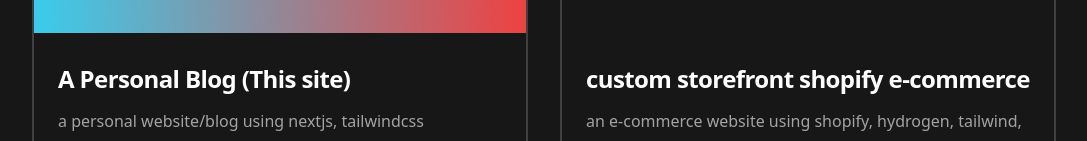
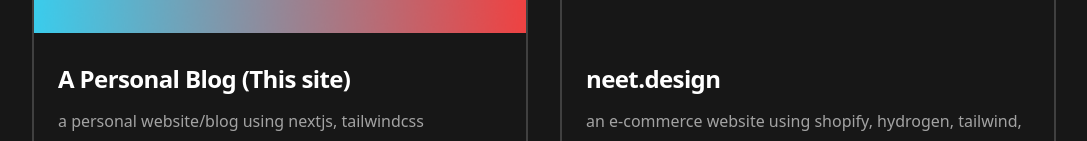
Before and after one commit to ne7shii/ne7shii.me, a Next.js app: page /projects in a window 1280 px wide. Shown: the part 567-708 px from the top of the page, without its empty margins (96-1183 px from the left). Built offline with nearby package versions, Linux system fonts and the light colour scheme; no server answers.

Commit message:
update project

```diff
--- a/data/projectsData.js
+++ b/data/projectsData.js
@@ -6,7 +6,7 @@
     href: 'https://github.com/ne7shii/ne7shii.me',
   },
   {
-    title: 'custom storefront shopify e-commerce',
+    title: 'neet.design',
     description: `an e-commerce website using shopify, hydrogen, tailwind, vercel, graphql`,
     imgSrc: '/static/images/hydrogen.png',
     href: 'https://neet.design',
```
